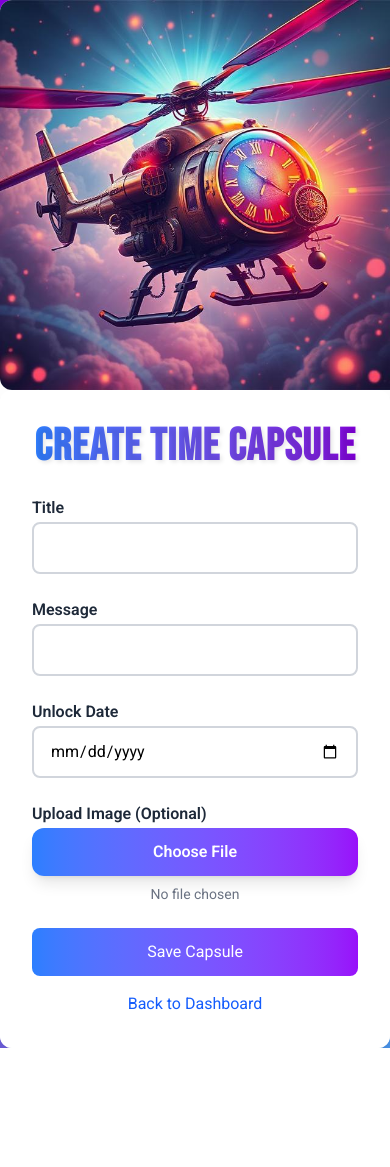
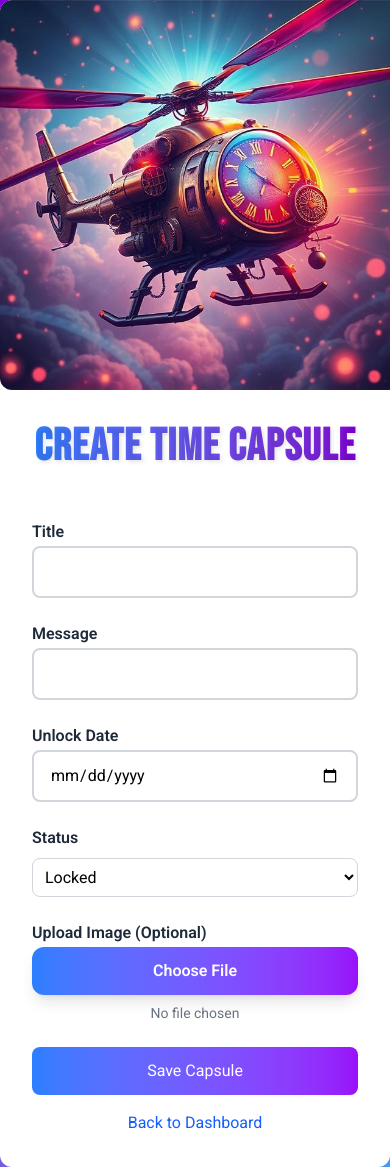
Before and after one commit to GeroStoewe/chrono-keep, a React (Vite) app: page /create-capsule in a window 390 px wide. Before the commit the page ends 1048 px from the top, so only its background shows below. Built offline with nearby package versions, Linux system fonts and the light colour scheme; no server answers.

Commit message:
Modified the page based on responsive design

```diff
--- a/src/pages/CreateCapsulePage.tsx
+++ b/src/pages/CreateCapsulePage.tsx
@@ -1,12 +1,14 @@
 import { useState } from "react";
+import { Link, useNavigate } from "react-router-dom";
 import { ref, push } from "firebase/database";
 import { realtimeDb } from "../firebase.ts";
-import { Link, useNavigate } from "react-router-dom";
+import { getStorage, ref as storageRef, uploadBytes, getDownloadURL } from "firebase/storage";
 import GradientHeading from "../components/GradientHeading";
 import { TextInputField } from "../components/security/TextInputField";
 import { SubmitButton } from "../components/SubmitButton";
-import { getStorage, ref as storageRef, uploadBytes, getDownloadURL } from "firebase/storage";
+
 //import NavigationBar from "../components/dashboardPage/NavigationBar";
+
 /**
  * CreateCapsulePage Component
  *
@@ -19,7 +21,8 @@ function CreateCapsulePage() {
   const navigate = useNavigate();
   const [title, setTitle] = useState("");
   const [message, setMessage] = useState("");
-  const [unlockDate, setUnlockDate] = useState("");
+  const [releaseDate, setReleaseDate] = useState("");
+  const [status, setStatus] = useState("locked"); // Default status is "locked"
   const [imageFile, setImageFile] = useState<File | null>(null);
   const [isLoading, setIsLoading] = useState(false);
 
@@ -44,8 +47,8 @@ function CreateCapsulePage() {
       await push(newCapsuleRef, {
         title,
         message,
-        unlockDate,
-        status: "saved", // Default status
+        releaseDate,
+        status, // Status is either "locked" or "unlocked"
         imageUrl, // Placeholder for image URL (to be updated after upload)
       });
 
@@ -60,8 +63,7 @@ function CreateCapsulePage() {
 
   return (
     <div className="min-h-screen flex items-center justify-center bg-gradient-to-tl from-blue-400 to-purple-700">
-
-      <div className="flex flex-col lg:flex-row bg-white rounded-xl shadow-2xl max-w-6xl w-full">
+      <div className="flex flex-col lg:flex-row bg-white rounded-xl shadow-2xl max-w-4xl w-full">
         {/* Left section - Create Time Capsul Image */}
         <div className="lg:w-1/2 w-full">
           <img
@@ -72,12 +74,18 @@ function CreateCapsulePage() {
         </div>
 
       {/* Right section - Form */}
-      <div className="bg-white rounded-xl shadow-2xl p-8 max-w-xl w-full">
+      <div className="w-full lg:w-1/2 p-8">
         <GradientHeading text="Create Time Capsule" />
 
         {/* Form */}
-        <form onSubmit={handleSubmit} className="space-y-6">
+        <form onSubmit={handleSubmit}
+        className="space-y-6"
+        >
+          <div className="flex space-x-4">
+
+          </div>
           {/* Title Input */}
+          <div className="flex-1">
             <TextInputField
               label="Title"
               type="text"
@@ -85,6 +93,8 @@ function CreateCapsulePage() {
               onChange={(e) => setTitle(e.target.value)}
               required
             />
+          </div>
+
 
           {/* Message Input */}
           <TextInputField
@@ -95,16 +105,32 @@ function CreateCapsulePage() {
             required
           />
 
-          {/* Unlock Date Input */}
+          {/* Release Date Input */}
           <TextInputField
             label="Unlock Date"
             type="date"
-            value={unlockDate}
-            onChange={(e) => setUnlockDate(e.target.value)}
+            value={releaseDate}
+            onChange={(e) => setReleaseDate(e.target.value)}
             required
           />
 
-          {/* Image Upload (Optional) */}
+          {/* Status Input */}
+          <div>
+            <label className="block text-gray-800 font-semibold mb-2">
+              Status
+            </label>
+            <select
+              value={status}
+              onChange={(e) => setStatus(e.target.value)}
+              className="w-full p-2 border border-gray-300 rounded-lg"
+              required
+            >
+              <option value="locked">Locked</option>
+              <option value="unlocked">Unlocked</option>
+            </select>
+          </div>
+
+          {/* Image Upload */}
           <div>
             <label className="block text-gray-800 font-semibold mb-0.5 select-none">
               Upload Image (Optional)
```
Lines whose indentation alone changed are shown as unchanged.
